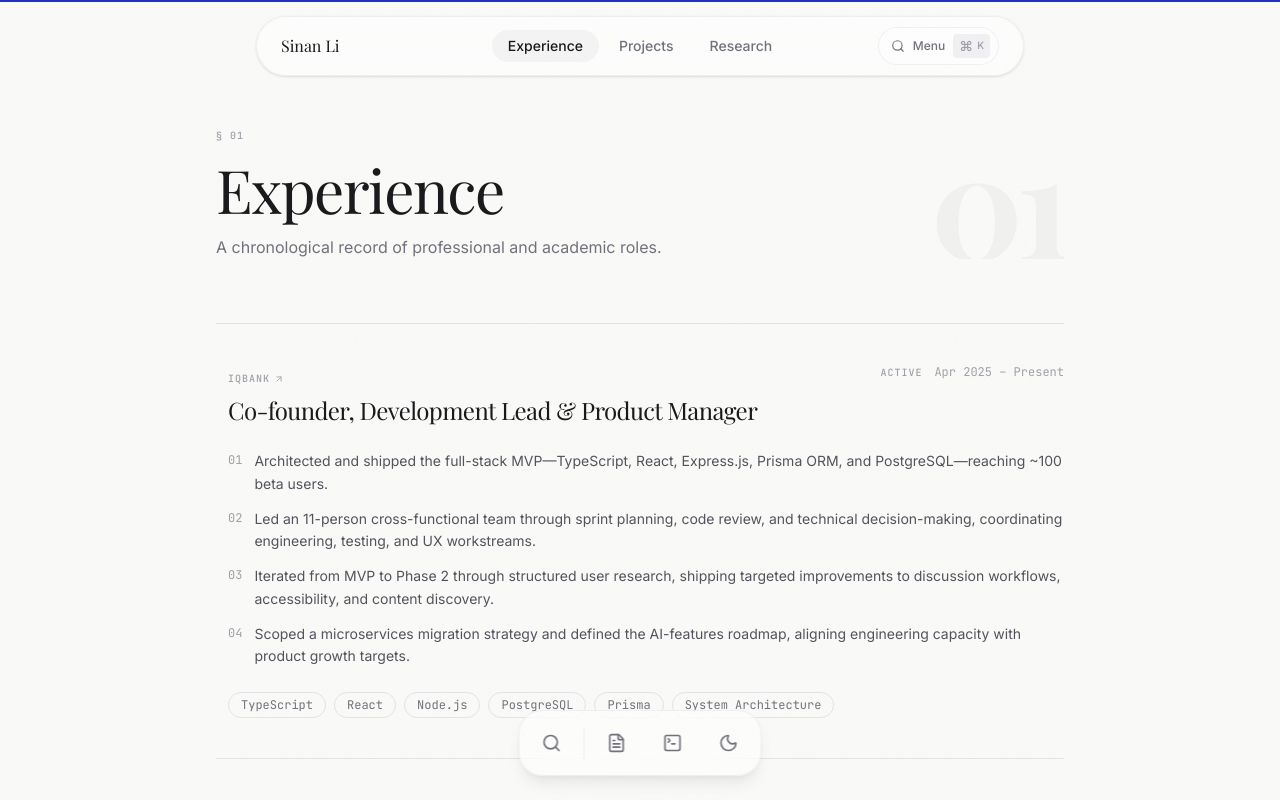
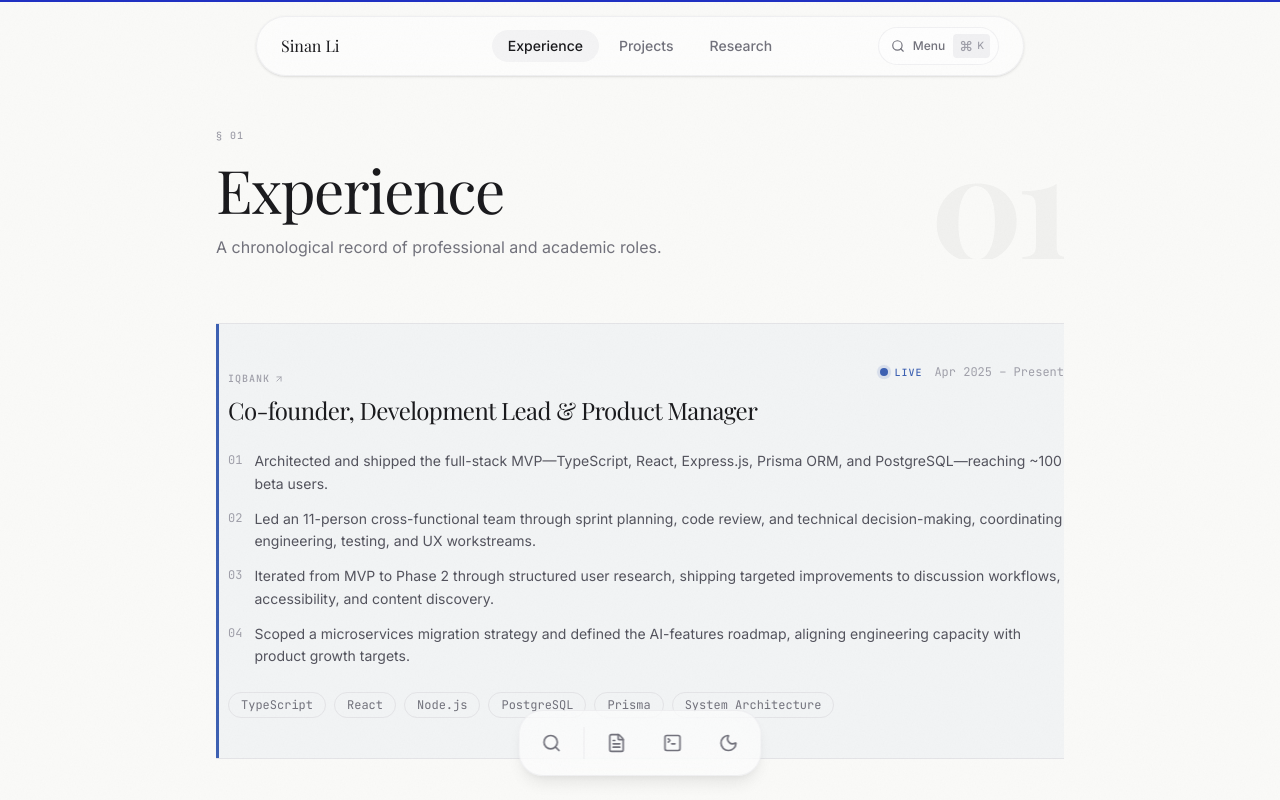
Before and after one commit to lance1416/portfolio, a React (Vite) app: page /experience in a window 1280 px wide. Shown: the top 800 px of the page. Built offline with nearby package versions, Linux system fonts and the light colour scheme; a web font is replaced by a local one.

Commit message:
feat: improved visual cue for active experience

```diff
--- a/src/components/ExperienceRow.tsx
+++ b/src/components/ExperienceRow.tsx
@@ -10,11 +10,16 @@ export function ExperienceRow({ job }: { job: ExperienceItem }) {
     <motion.article
       variants={fadeUp}
       className="group relative border-b border-zinc-200 py-10 pl-3 first:border-t dark:border-zinc-800"
+      style={
+        job.isActive
+          ? { backgroundColor: `${job.color ?? '#6366f1'}0a` }
+          : undefined
+      }
     >
-      {/* Accent left-border reveal on hover */}
+      {/* Left border: always visible for active, hover-only for inactive */}
       <span
         aria-hidden="true"
-        className="absolute inset-y-0 left-0 w-[3px] origin-top scale-y-0 transition-transform duration-300 ease-out group-hover:scale-y-100"
+        className={`absolute inset-y-0 left-0 w-[3px] origin-top transition-transform duration-300 ease-out ${job.isActive ? 'scale-y-100' : 'scale-y-0 group-hover:scale-y-100'}`}
         style={{ backgroundColor: job.color ?? 'var(--color-accent)' }}
       />
 
@@ -41,7 +46,28 @@ export function ExperienceRow({ job }: { job: ExperienceItem }) {
 
         <div className="mt-1 flex shrink-0 items-center gap-3 sm:mt-0">
           {job.isActive && (
-            <span className="label-overline text-accent">Active</span>
+            <span className="inline-flex items-center gap-1.5">
+              <span className="relative flex h-2 w-2">
+                <span
+                  className="absolute inline-flex h-full w-full animate-ping rounded-full opacity-60"
+                  style={{
+                    backgroundColor: job.color ?? 'var(--color-accent)',
+                  }}
+                />
+                <span
+                  className="relative inline-flex h-2 w-2 rounded-full"
+                  style={{
+                    backgroundColor: job.color ?? 'var(--color-accent)',
+                  }}
+                />
+              </span>
+              <span
+                className="label-overline"
+                style={{ color: job.color ?? 'var(--color-accent)' }}
+              >
+                Live
+              </span>
+            </span>
           )}
           <span className="mono-meta whitespace-nowrap">{job.period}</span>
         </div>
```
